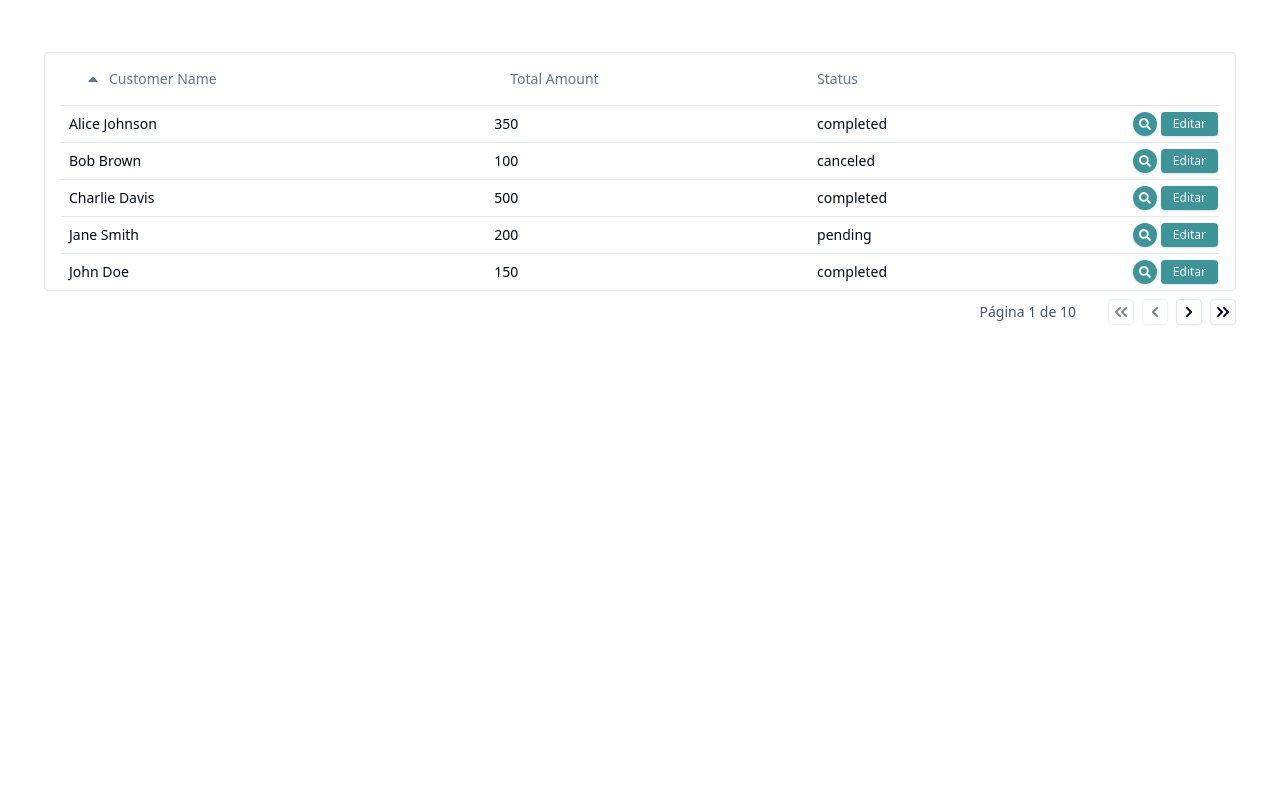
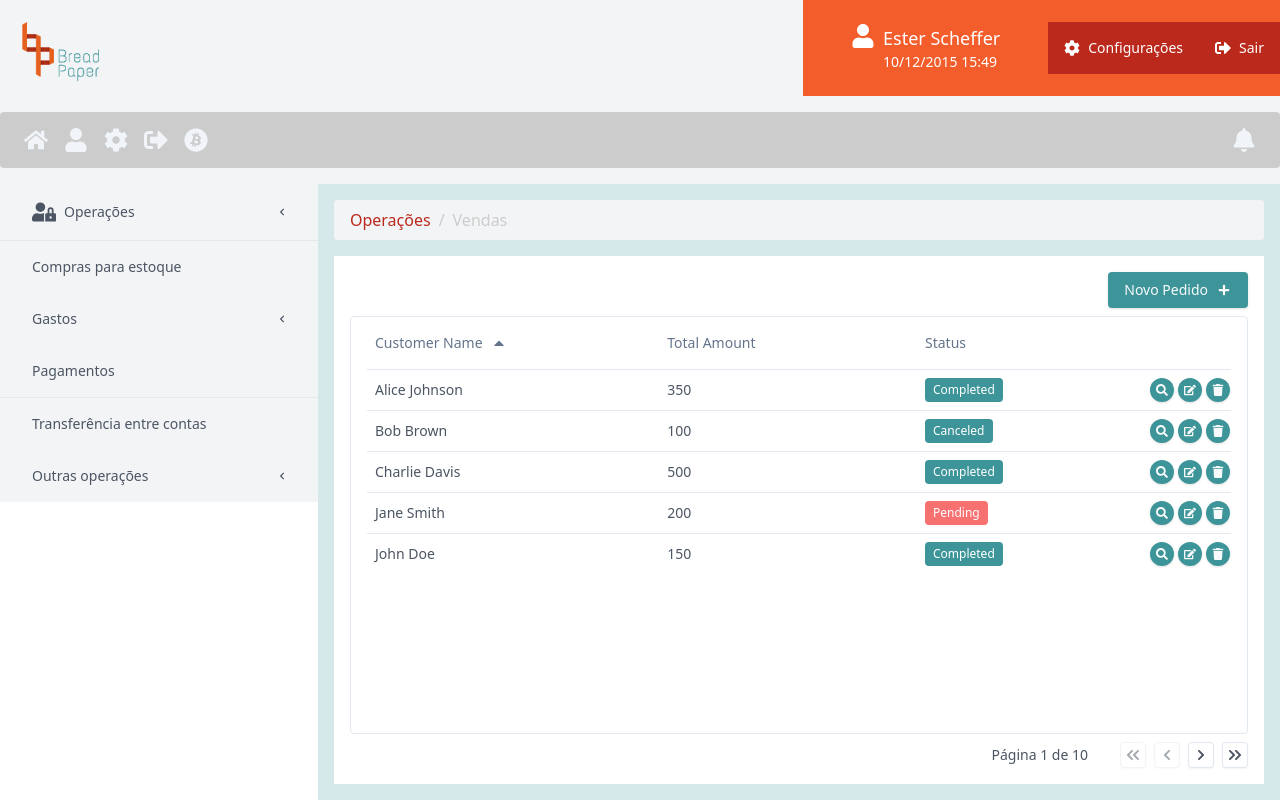
Before and after one commit to danilocolasso/react-base, a React (Vite) app: page /operations/orders in a window 1280 px wide. Built offline with nearby package versions, Linux system fonts and the light colour scheme.

Commit message:
Enhanced DataTable component

```diff
--- a/src/components/Button/Button.tsx
+++ b/src/components/Button/Button.tsx
@@ -33,7 +33,7 @@ export const Button = React.forwardRef<HTMLButtonElement, ButtonProps>(
         {...props}
         ref={ref}
       >
-        <div className='flex gap-2 items-center'>
+        <div className={cn('flex gap-2 items-center', { 'flex-row-reverse' : iconSide === 'right' })}>
           { icon && !loading && <Icon name={icon} className={iconClassName} /> }
           { loading && <Icon name="FaSpinner" className="animate-spin" /> }
           { props.children }
--- a/src/components/DataTable/DataTable.tsx
+++ b/src/components/DataTable/DataTable.tsx
@@ -5,11 +5,13 @@ import { DataTablePagination } from './DataTablePagination';
 import { PaginatedPayload } from '@/services/base/PaginatedPayload';
 import { PaginatedResponse } from '@/services/base/PaginatedResponse';
 import { TableAction } from '@/components/DataTable/DataTableActions';
+import { Icon } from '@/components/Icon';
 
 export interface TableColumn<T> {
   key: keyof T;
   label: string;
   sortable?: boolean;
+  value?: (row: T) => string | React.ReactNode;
 }
 
 export interface DataTableProps<T> {
@@ -42,14 +44,24 @@ export const DataTable = <T,>({
     handlePageChange,
   } = useDataTable<T>({ service, sort: defaultSort, order: defaultOrder });
 
-  if (loading && !data.length) {
-    return <div>Carregando...</div>;
-  }
+  const getLoading = () => {
+    if (!loading) return;
+
+    return (
+      <div className='flex items-center justify-center absolute inset-0 z-50'>
+        <div className='flex gap-2 items-center px-4 py-2 bg-black/5 rounded-sm text-gray-400 cursor-default select-none'>
+          <Icon name='FaSpinner' className='animate-spin' />
+          <span>Carregando</span>
+        </div>
+      </div>
+    );
+  };
 
   return (
-    <div className='flex flex-col gap-2 p-3'>
-      <div className='flex px-4 rounded-sm border relative w-full overflow-auto'>
-        <table className='w-full border-collapse caption-bottom text-sm'>
+    <div className='flex flex-col gap-2 h-full relative'>
+      { getLoading() }
+      <div className='flex h-full px-4 rounded-sm border relative w-full overflow-auto'>
+        <table className='w-full h-fit border-collapse caption-bottom text-sm'>
           <DataTableHead columns={columns} sort={sort} order={order} onSort={handleSort} />
           <DataTableBody columns={columns} data={data} actions={actions} />
         </table>
--- a/src/components/DataTable/DataTableBody.tsx
+++ b/src/components/DataTable/DataTableBody.tsx
@@ -12,7 +12,7 @@ export const DataTableBody = <T,>({ data, columns, actions }: DataTableBodyProps
         <tr key={index} className='border-b transition-colors hover:bg-muted/50 data-[state=selected]:bg-muted'>
           {columns.map((column) => (
             <td key={String(column.key)} className='p-2 align-middle [&:has([role=checkbox])]:pr-0 [&>[role=checkbox]]:translate-y-[2px]'>
-              {row[column.key] as string}
+              { column.value ? column.value(row) : row[column.key] as string }
             </td>
           ))}
           { actions && <td><DataTableActions actions={actions} row={row} /></td> }
--- a/src/components/DataTable/DataTableHead.tsx
+++ b/src/components/DataTable/DataTableHead.tsx
@@ -1,3 +1,4 @@
+import { cn } from '@/utils/className';
 import { DataTableProps, TableColumn } from './DataTable';
 import { Button } from '@/components/Button';
 
@@ -8,11 +9,14 @@ interface DataTableHeadProps<T> extends Omit<DataTableProps<T>, 'service'> {
 export const DataTableHead = <T,>({ columns, sort, order, onSort }: DataTableHeadProps<T>) => {
   const getHeaderColumn = (column: TableColumn<T>) => {
     if (column.sortable) {
+      const icon = sort === column.key && (order === 'asc' ? 'FaCaretUp' : 'FaCaretDown');
+
       return (
         <Button
           variant='ghost'
-          icon={sort === column.key && (order === 'asc' ? 'FaCaretUp' : 'FaCaretDown')}
-          className='flex items-center gap-1'
+          icon={icon}
+          iconSide='right'
+          className={cn('flex items-center gap-1 -ml-4', { 'pr-10': !icon })}
           onClick={() => onSort(column.key)}
         >
           {column.label}
--- a/src/components/DataTable/index.ts
+++ b/src/components/DataTable/index.ts
@@ -1,2 +1,3 @@
 export { DataTable } from './DataTable';
 export type { TableColumn } from './DataTable';
+export type { TableAction } from './DataTableActions';
--- a/src/pages/Sales/Order.tsx
+++ b/src/pages/Sales/Order.tsx
@@ -1,6 +1,9 @@
-import { DataTable, TableColumn } from '@/components/DataTable';
-import { TableAction } from '@/components/DataTable/DataTableActions';
+import { Button } from '@/components/Button';
+import { DataTable, TableColumn, TableAction } from '@/components/DataTable';
+import { MainLayout } from '@/layouts/MainLayout';
 import { orderService } from '@/services/order.service';
+import { cn } from '@/utils/className';
+import { Link } from 'react-router-dom';
 
 interface Order {
   id: number;
@@ -23,30 +26,55 @@ const columns: TableColumn<Order>[] = [
   {
     key: 'status',
     label: 'Status',
+    value: (row) => {
+      return (
+        <div
+          className={cn('inline-flex px-2 py-1 text-xs bg-primary text-white rounded-sm capitalize', { 'bg-red-400': row.status === 'pending' })}
+        >
+          {row.status}
+        </div>
+      );
+    }
   },
 ];
 
 const actions: TableAction<Order>[] = [
   {
     icon: 'FaSearch',
-    variant: 'primary',
-    className: 'rounded-full',
     title: 'Visualizar',
     onClick: (item: Order) => {
       console.log('View', item);
     },
   },
   {
-    label: 'Editar',
+    icon: 'FaEdit',
+    title: 'Editar',
     onClick: (item: Order) => {
       console.log('Edit', item);
+    },
+  },
+  {
+    icon: 'FaTrash',
+    title: 'Excluir',
+    onClick: (item: Order) => {
+      console.log('Delete', item);
     },
   },
 ];
 
 export const Order = () => {
   return (
-    <div className='container mx-auto py-10'>
+    <MainLayout className='gap-2'>
+      <Link to='new' className='self-end'>
+        <Button
+          className='self-end'
+          icon='FaPlus'
+          iconSide='right'
+          iconClassName='h-3 h-3'
+        >
+          Novo Pedido
+        </Button>
+      </Link>
       <DataTable
         service={orderService}
         columns={columns}
@@ -54,6 +82,6 @@ export const Order = () => {
         sort="customerName"
         order="asc"
       />
-    </div>
+    </MainLayout>
   );
 };
```
